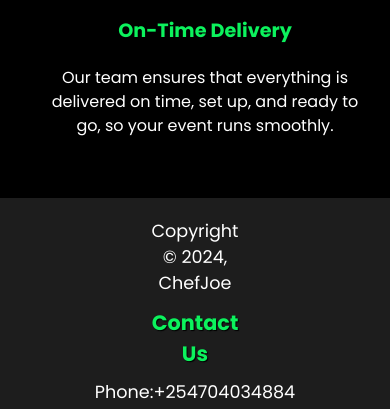
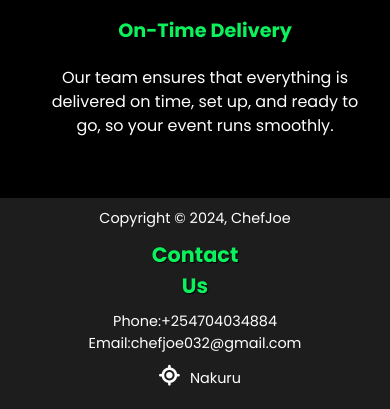
Before and after one commit to Masankwa/ChefJoe, a plain HTML site: page index.html in a window 390 px wide. Shown: the part 4992-5401 px from the top of the page. Drawn offline with Linux system fonts and the light colour scheme.

Commit message:
footer correction

```diff
--- a/css/style.css
+++ b/css/style.css
@@ -513,6 +513,9 @@ body{
         text-align: center;
         margin-bottom: 30px;
     }
+    .footer-group {
+        margin:10px 0;
+    }
     .footer-group-container{
         flex-direction: column;
         justify-content: center;
@@ -574,7 +577,11 @@ body{
         justify-content: center;
         align-items: center;
     }
+    .footer-group p{
+        font-size:0.9rem;
+        width:400px;
+    }
 }
-@media(max-width:500px){
+@media(max-width:400px){
 
 }
```
